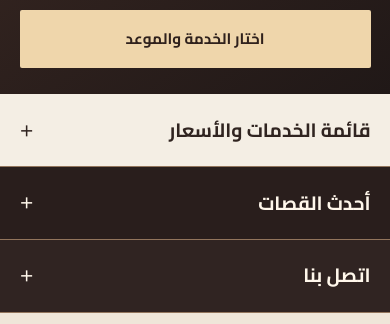
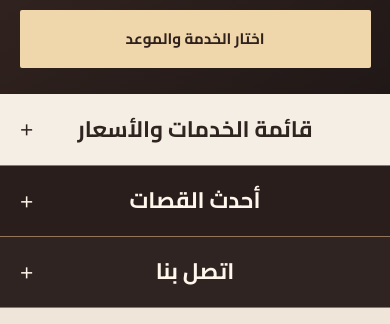
Before and after one commit to baherezzat/BARBER-STUDIO, a plain HTML site: page index.html in a window 390 px wide. Shown: the part 446-770 px from the top of the page. Drawn offline with nearby package versions, Linux system fonts and the light colour scheme.

Commit message:
Center section headings and scale type for desktop and mobile

```diff
--- a/atelier.css
+++ b/atelier.css
@@ -92,3 +92,18 @@ html[dir="rtl"] .session-copy{direction:rtl}
 .bk-foot [data-bk-next],.bk-foot [data-bk-send]{min-height:48px;min-width:45%;background:#f0d5a8;color:#271b14;font-weight:800}
 @media(max-width:768px){.modal-panel{height:100dvh;max-height:100dvh}.bk-foot{padding-inline:1rem}}
 @media(max-height:450px){.modal-head,.bk-steps,.bk-foot{padding-block:.3rem}.modal-panel{height:100dvh;max-height:100dvh}}
+
+.compact-panel > summary {
+  position: relative;
+  justify-content: center;
+  padding-inline: 2.75rem;
+  text-align: center;
+  font-size: clamp(1.4rem, 2vw, 2rem);
+  line-height: 1.5;
+}
+.compact-panel > summary::after {
+  position: absolute;
+  inset-inline-end: 0;
+  top: 50%;
+  transform: translateY(-50%);
+}
```
